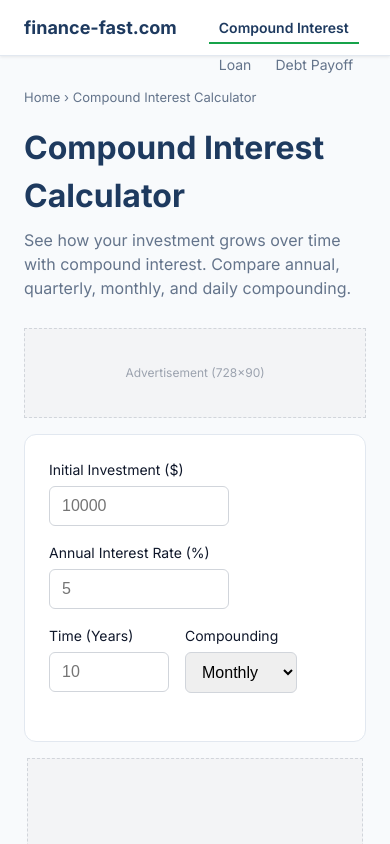
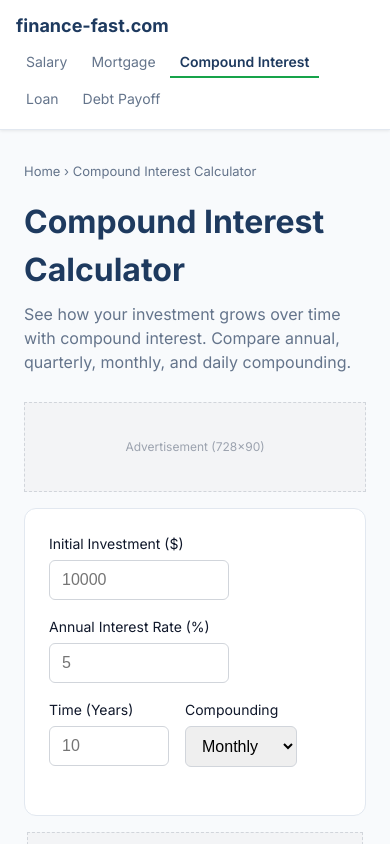
Before and after one commit to aure84/finance-calculator, a React (Vite) app: page /compound-interest-calculator in a window 390 px wide. Shown: the top 844 px of the page. Built offline with nearby package versions, Linux system fonts and the light colour scheme.

Commit message:
fix: responsive nav — scrollable single row on mobile

```diff
--- a/src/components/Nav.module.css
+++ b/src/components/Nav.module.css
@@ -10,6 +10,34 @@
   align-items: center;
   gap: 32px;
   height: 56px;
+}
+
+@media (max-width: 640px) {
+  .header {
+    height: auto;
+    min-height: 56px;
+    flex-wrap: wrap;
+    gap: 0;
+    padding: 8px 16px;
+    align-items: flex-start;
+  }
+
+  .logo {
+    padding: 4px 0;
+  }
+
+  .nav {
+    flex-wrap: nowrap;
+    overflow-x: auto;
+    -webkit-overflow-scrolling: touch;
+    scrollbar-width: none;
+    width: 100%;
+    padding: 2px 0 6px;
+  }
+
+  .nav::-webkit-scrollbar {
+    display: none;
+  }
 }
 
 .logo {
```
